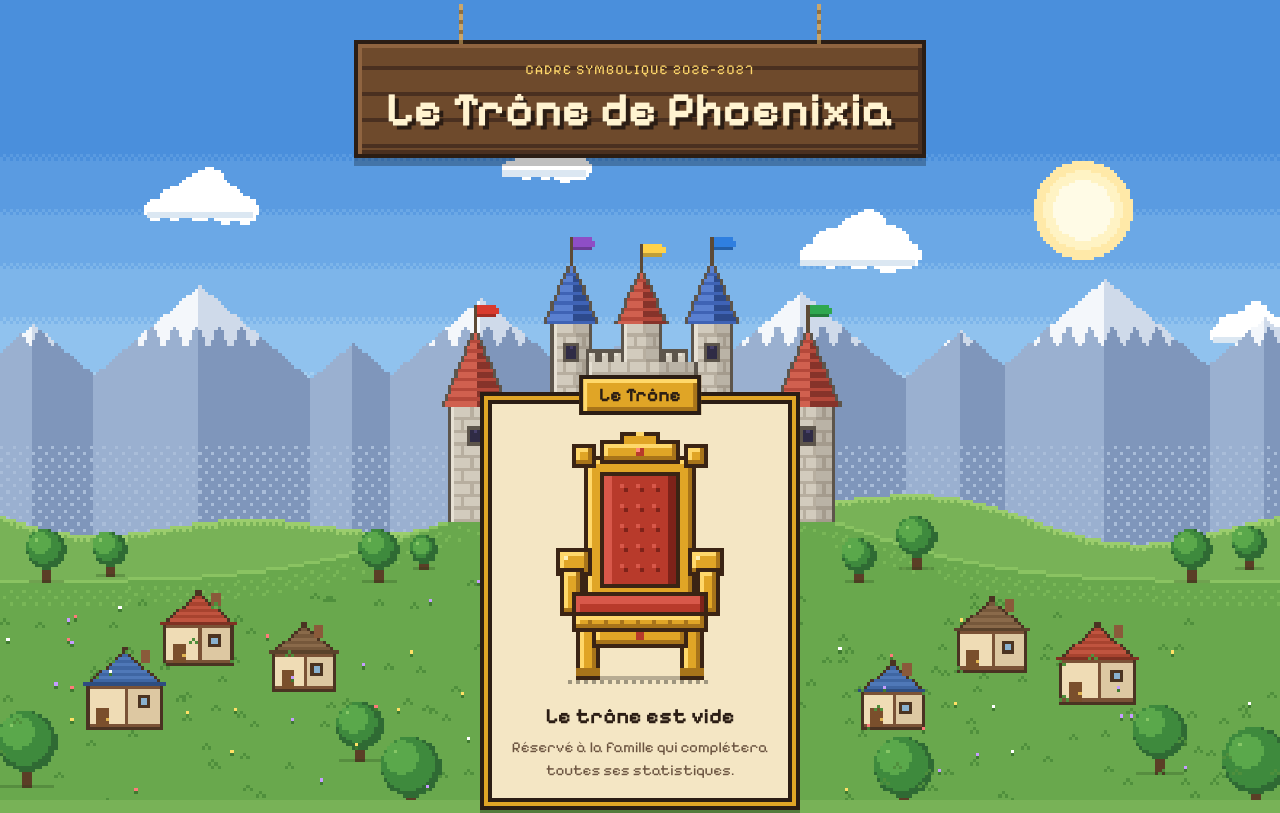
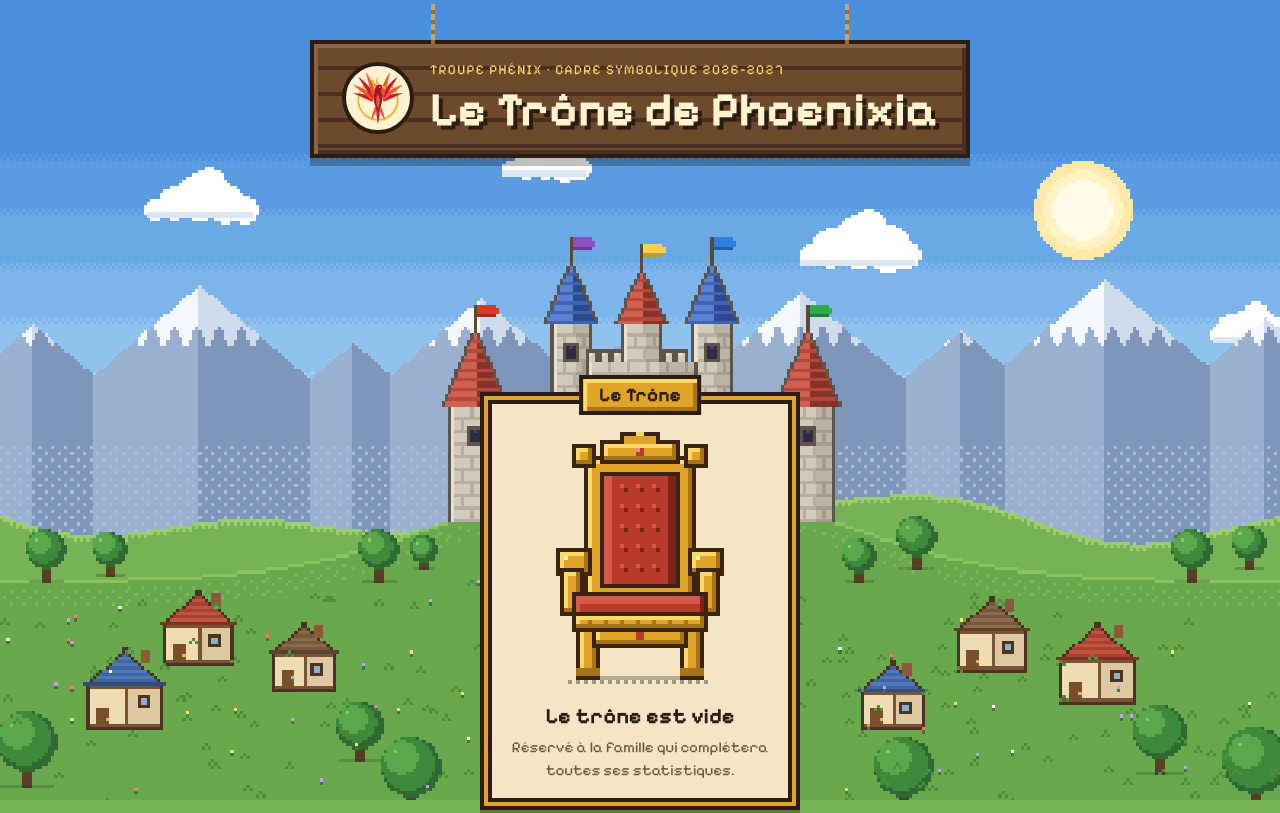
Before and after one commit to UnnamedH/phenix-site, a plain HTML site: page index.html in a window 1280 px wide. Shown: the top 813 px of the page. Drawn offline with Linux system fonts and the light colour scheme; no server answers.

Commit message:
Add the Troupe Phénix logo and favicons
Bring the logo files from claude/wizardly-gauss-vratyr into the pixel
kingdom design: the phoenix mark sits on the wooden title sign, and the
SVG/PNG favicons and Apple touch icon are linked in the head.

Co-Authored-By: Claude Opus 5.5 <noreply@anthropic.com>
Claude-Session: https://claude.ai/code/session_01Y1VuTkD7pGwDjFYRg91kra

```diff
--- a/index.html
+++ b/index.html
@@ -6,6 +6,9 @@
   <title>Le Trône de Phoenixia</title>
   <meta name="description" content="Classement des quatre familles qui se disputent le trône de Phoenixia.">
   <meta name="theme-color" content="#4a8fdc">
+  <link rel="icon" href="images/logo/phenix-mark.svg" type="image/svg+xml">
+  <link rel="icon" href="images/logo/favicon-32.png" sizes="32x32" type="image/png">
+  <link rel="apple-touch-icon" href="images/logo/apple-touch-icon.png">
   <link rel="preconnect" href="https://fonts.googleapis.com">
   <link rel="preconnect" href="https://fonts.gstatic.com" crossorigin>
   <link rel="preconnect" href="https://docs.google.com">
@@ -18,8 +21,11 @@
 
   <header class="hero">
     <div class="sign">
-      <p class="sign-eyebrow">Cadre symbolique 2026–2027</p>
-      <h1 translate="no">Le Trône de Phoenixia</h1>
+      <img class="logo" src="images/logo/phenix-mark.svg" width="72" height="72" alt="Troupe Phénix" fetchpriority="high">
+      <div class="sign-text">
+        <p class="sign-eyebrow"><span>Troupe Phénix</span> · <span>Cadre symbolique 2026–2027</span></p>
+        <h1 translate="no">Le Trône de Phoenixia</h1>
+      </div>
     </div>
   </header>
 
--- a/styles.css
+++ b/styles.css
@@ -61,7 +61,7 @@ h1, h2, h3 { text-wrap: balance; font-weight: 700; }
 .sign {
   position: relative;
   margin-top: 2.5rem;
-  max-width: 40rem;
+  max-width: 48rem;
   text-align: center;
   background:
     repeating-linear-gradient(180deg, transparent 0 22px, var(--wood-dark) 22px 26px),
@@ -84,6 +84,18 @@ h1, h2, h3 { text-wrap: balance; font-weight: 700; }
 }
 .sign::before { left: 18%; }
 .sign::after { right: 18%; }
+.sign { display: flex; align-items: center; gap: 1rem; text-align: left; }
+.logo {
+  flex: none;
+  width: 72px;
+  height: 72px;
+  background: #fff3d0;
+  border: var(--px) solid var(--ink);
+  border-radius: 50%;
+  padding: 4px;
+}
+.sign-text { min-width: 0; }
+.sign-eyebrow span { white-space: nowrap; }
 .sign-eyebrow { margin: 0; color: var(--gold-light); font-size: 0.85rem; letter-spacing: 0.1em; text-transform: uppercase; }
 h1 {
   margin: 0.2rem 0 0;
@@ -289,7 +301,8 @@ h1 {
 @media (max-width: 560px) {
   body { font-size: 17px; }
   .hero { min-height: 38svh; }
-  .sign { padding: 0.8rem 1rem 0.9rem; }
+  .sign { padding: 0.8rem 1rem 0.9rem; flex-direction: column; text-align: center; gap: 0.5rem; }
+  .logo { width: 56px; height: 56px; }
   .panel { padding: 1.25rem 1rem 1.5rem; margin-top: 2rem; }
   .rank {
     grid-template-columns: 2rem 40px minmax(0, 1fr) auto;
```
Also changed, not shown: images/logo/apple-touch-icon.png (added), images/logo/favicon-32.png (added), images/logo/phenix-icon-512.png (added), images/logo/phenix-logo.png (added), images/logo/phenix-logo.svg (added), images/logo/phenix-mark-1024.png (added), images/logo/phenix-mark.svg (added), images/logo/phenix-source.jpg (added).
